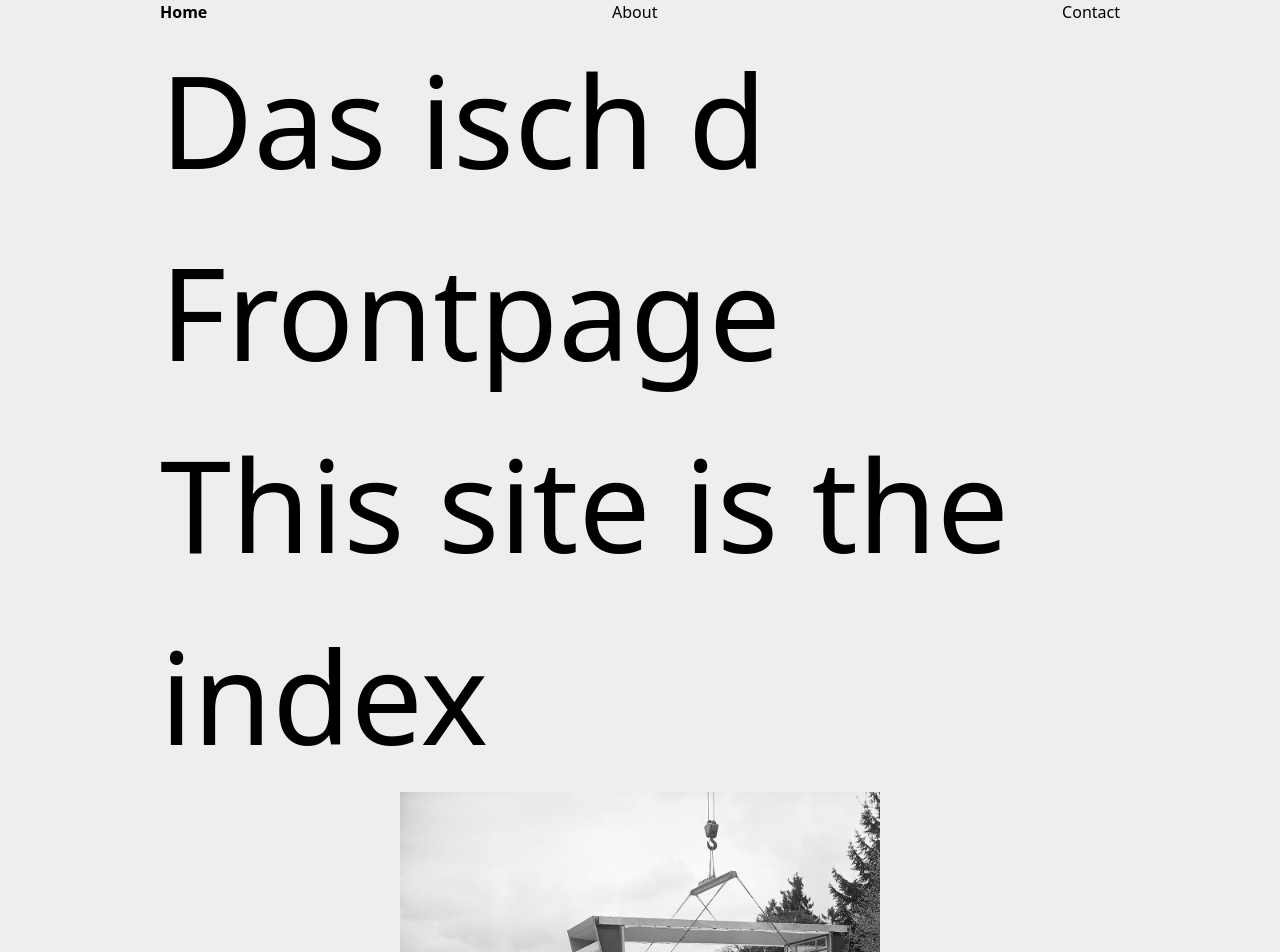
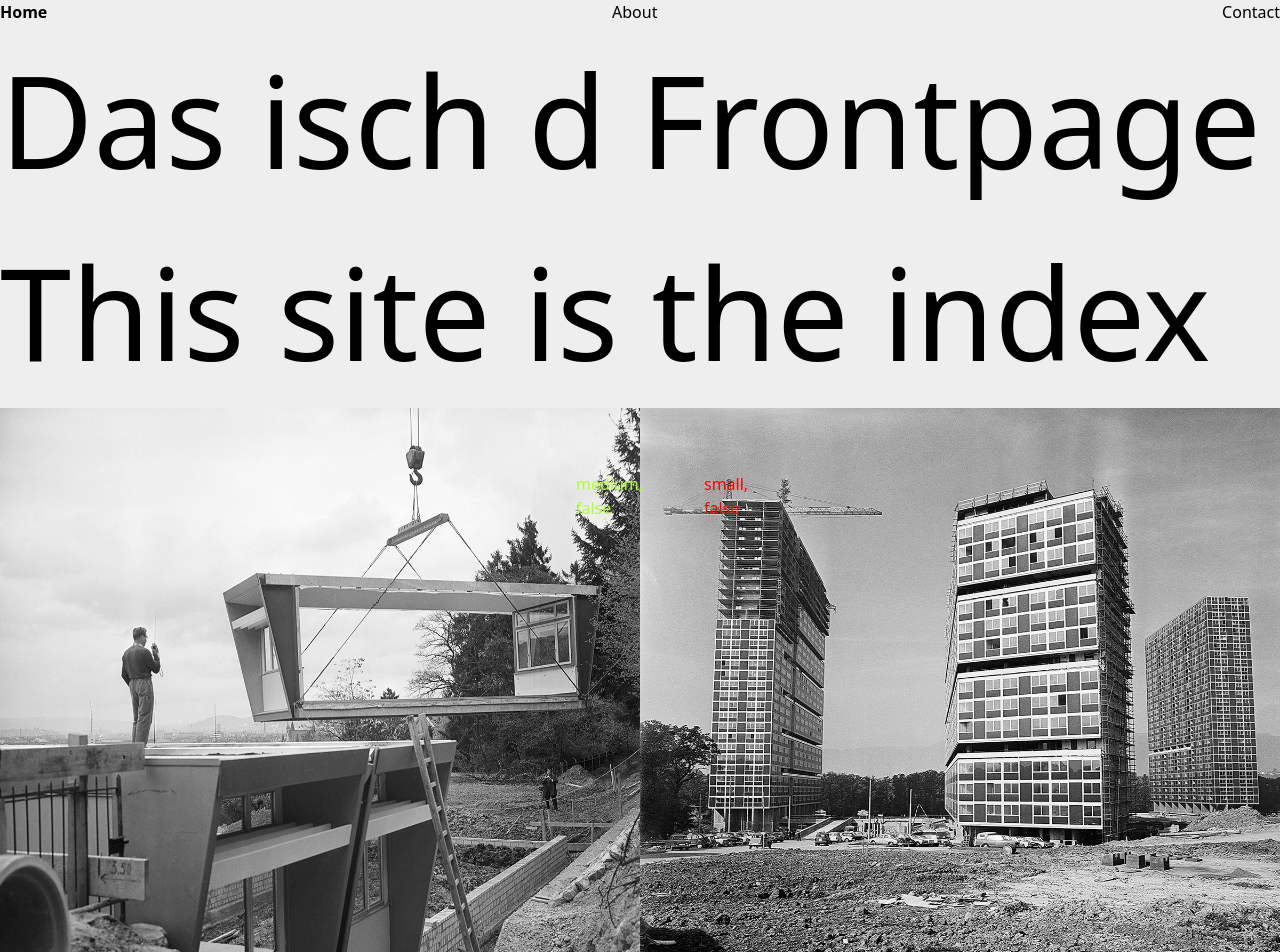
Before and after one commit to LevinWi/Bilderarchiv, a Nuxt app: page / in a window 1280 px wide. Shown: the top 952 px of the page. Built offline with nearby package versions, Linux system fonts and the light colour scheme.

Commit message:
coluumns und text, flex, text provisorisch

```diff
--- a/assets/main.css
+++ b/assets/main.css
@@ -1,6 +1,6 @@
 body {
     background-color: #eee;
-    max-width: 960px;
+    max-width: 100vw;
     margin: 0 auto;
 }
 
@@ -10,19 +10,49 @@ h1 {
 
 .grid-list {
     display: flex;
+    flex-direction: row;
+}
+.column1{
+    display: flex;
+    width: 50%;
     flex-direction: column;
-    align-items: center;
+    align-items: flex-start;
+}
+.column2{
+    display: flex;
+    width: 50%;
+    flex-direction: column-reverse;
+    align-items: flex-end;
 }
 
 figure {
-    margin-bottom: 2rem;
+    display: flex;
+    /* margin-bottom: 2rem; */
+    width: 100%;
 }
 
 img {
+    display: flex;
+    max-width: auto;
     width: 100%;
+    min-width: 100%;
 }
 
-.large {
+.image-text-c1{
+    color: red;
+    position: relative;
+    top: 10%;
+    left: 10%
+}
+
+.image-text-c2{
+    color: greenyellow;
+    position: relative;
+    top: 10%;
+    left: -110%
+}
+
+/* .large {
     width: 100%;
 }
 
@@ -32,4 +62,4 @@ img {
 
 .small {
     width: 50%;
-}
+} */
--- a/pages/index.vue
+++ b/pages/index.vue
@@ -3,10 +3,18 @@
       <Frontpage/>
       <h1>This site is the index</h1>
       <div class="grid-list">
-        <figure v-for="item, index in images" :key="index" :class="item.size">
+        <div class="column1">
+          <figure v-for="item, index in images" :key="index" :class="item.size">
           <img :src="`/pics/${item.path}`" alt="">
-          <p>{{item.size}}, {{item.hasChildren}}</p>
-        </figure>
+          <p class="image-text-c1">{{item.size}}, {{item.hasChildren}}</p>
+          </figure>
+        </div>
+        <div class="column2">
+          <figure v-for="item, index in images" :key="index" :class="item.size">
+          <img :src="`/pics/${item.path}`" alt="">
+          <p class="image-text-c2">{{item.size}}, {{item.hasChildren}}</p>
+          </figure>
+        </div>
       </div>
     </div>
 </template>
```
